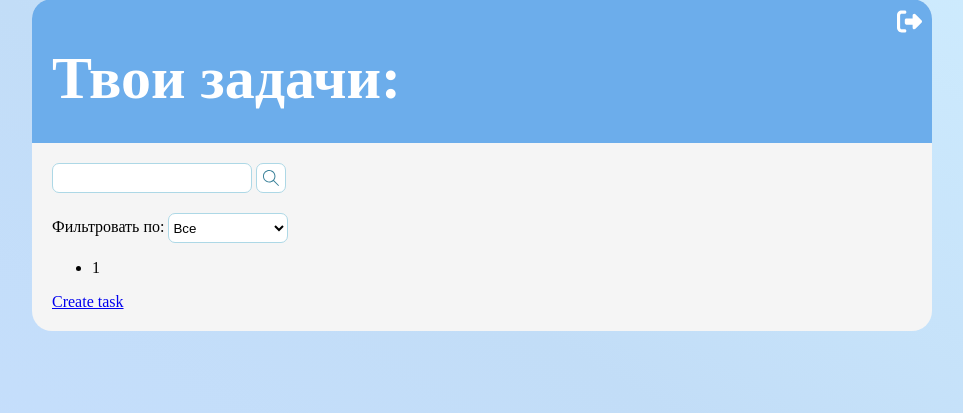
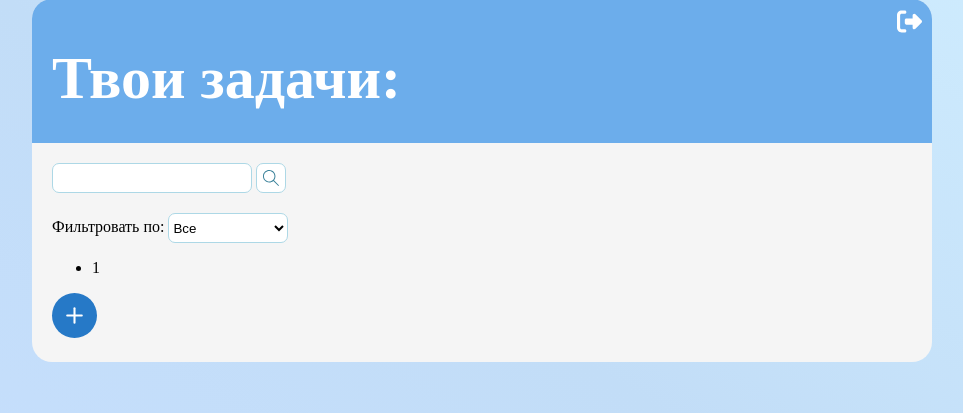
Before and after one commit to Burenix/GigaToDoList, a Django app: page /main/ in a window 1280 px wide. Shown: the part 61-474 px from the top of the page, without its empty margins (158-1121 px from the left). Run offline with Django 5.2, Linux system fonts and the light colour scheme; the visitor is signed in with stand-in values (Sample User, id 1); data that the repository does not hold is empty; parts of the project's set-up code (start-up, migrations or seed data) failed here and were passed over.

Commit message:
designed create button

```diff
--- a/todo_list/static/todo_list/css/style.css
+++ b/todo_list/static/todo_list/css/style.css
@@ -18,6 +18,17 @@ body {
 
 h2 {
     margin-top: 0;
+}
+
+a {
+    display: inline-block;
+}
+
+a:active, /* активная/посещенная ссылка */
+a:hover,
+a{
+  text-decoration: none;
+  color: blue;
 }
 
 .container {
@@ -156,6 +167,55 @@ h2 {
     background-color: white;
 }
 
+#create-button {
+    float: right;
+    display: flex;
+    align-items: center;
+    justify-content: flex-start;
+    width: 45px;
+    height: 45px;
+    border: none;
+    border-radius: 50%;
+    cursor: pointer;
+    position: relative;
+    overflow: hidden;
+    transition-duration: .3s;
+    background-color: rgb(38, 121, 199);
+    color: white;
+}
+
+#create-text {
+    display: flex;
+    position: absolute;
+    right: 0%;
+    width: 0%;
+    opacity: 0;
+    color: white;
+    font-size: 1.2em;
+    font-weight: 600;
+    text-align: center;
+    transition-duration: .3s;
+}
+
+#create-button:hover {
+    border-radius: 50em;
+    width: 120px;
+    transition-duration: .3s;
+}
+
+#create-button:hover .sign {
+    width: 44%;
+    rotate: 200grad;
+    transition-duration: .3s;
+}
+
+#create-button:hover .text {
+    opacity: 1;
+    width: 40%;
+    transition-duration: .3s;
+    padding-right: 24px;
+}
+
 #searchSVG {
     vertical-align: middle;
     color: lightblue;
--- a/todo_list/templates/todo_list/main.html
+++ b/todo_list/templates/todo_list/main.html
@@ -89,7 +89,12 @@
                 </div>
             </div>
             <div class="create-area">
-                <a class="link-create" href="{% url 'task-create' %}">Create task</a>
+                <a class="link-create" href="{% url 'task-create' %}">
+                    <button class="btn" id="create-button">
+                        <div class="sign"><svg viewBox="0 0 24 24" xmlns="http://www.w3.org/2000/svg"><g id="SVGRepo_bgCarrier" stroke-width="0"></g><g id="SVGRepo_tracerCarrier" stroke-linecap="round" stroke-linejoin="round"></g><g id="SVGRepo_iconCarrier"> <title></title> <g id="Complete"> <g data-name="add" id="add-2"> <g> <line stroke="#ffffff" stroke-linecap="round" stroke-linejoin="round" stroke-width="2" x1="12" x2="12" y1="19" y2="5"></line> <line stroke="#ffffff" stroke-linecap="round" stroke-linejoin="round" stroke-width="2" x1="5" x2="19" y1="12" y2="12"></line> </g> </g> </g> </g></svg></div>
+                        <p class="text" id="create-text">Создать задачу</p>
+                    </button>
+                </a>
             </div>
         </div>
     {% endblock content %}
```
